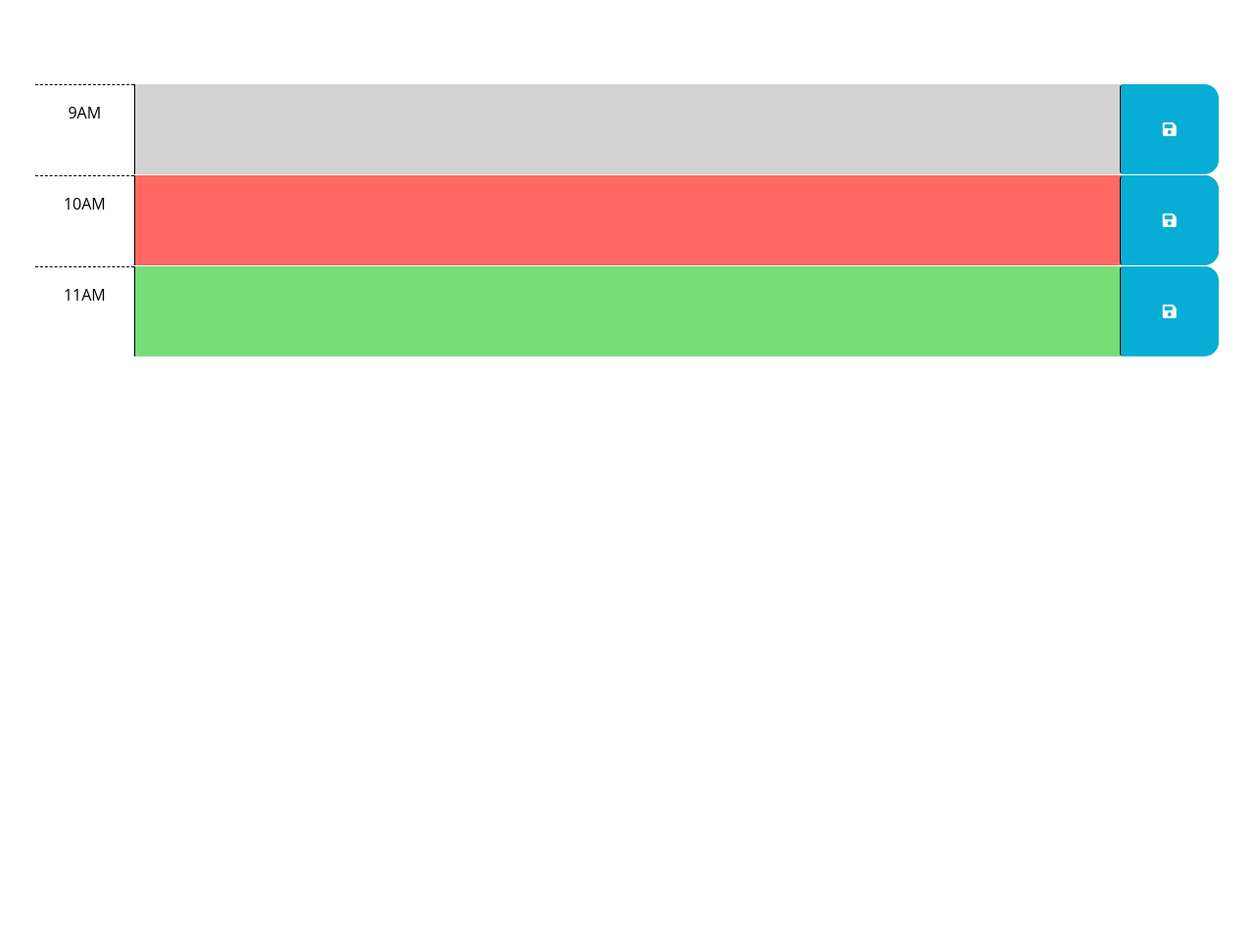
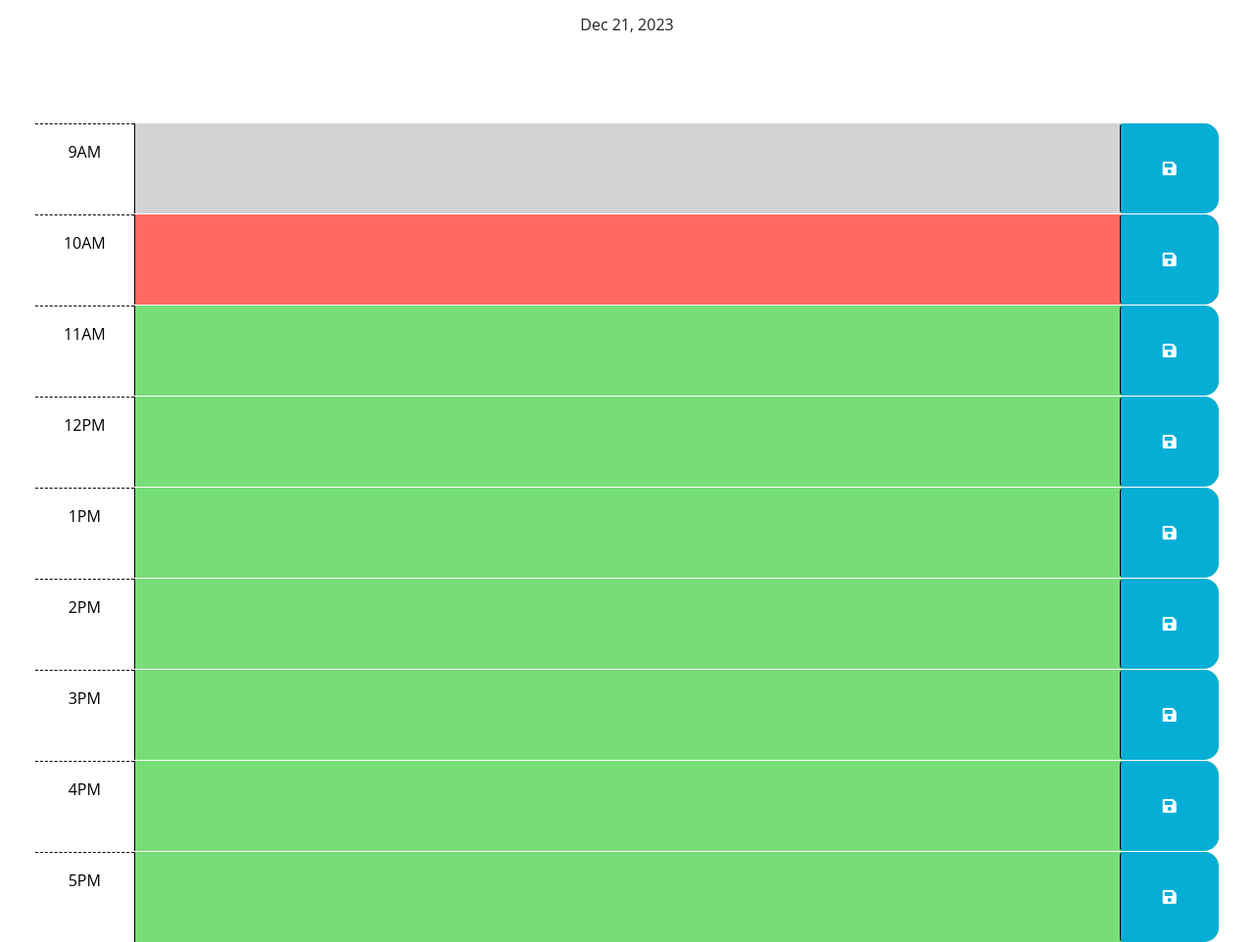
Before and after one commit to mfhooks88/workday-scheduler, a plain HTML site: page Develop/index.html in a window 1280 px wide. Shown: the part 166-1128 px from the top of the page at 98% size. Before the commit the page ends 800 px from the top, so only its background shows below. Drawn offline with nearby package versions, Linux system fonts and the light colour scheme.

Commit message:
minor adjustments to html, readme and js files

```diff
--- a/Develop/index.html
+++ b/Develop/index.html
@@ -1,25 +1,18 @@
 <!DOCTYPE html>
 <html lang="en">
+
 <head>
   <meta charset="UTF-8" />
   <meta name="viewport" content="width=device-width, initial-scale=1.0" />
   <meta http-equiv="X-UA-Compatible" content="ie=edge" />
-    <link
-      href="https://cdn.jsdelivr.net/npm/bootstrap@5.1.3/dist/css/bootstrap.min.css"
-      rel="stylesheet"
-      integrity="sha384-1BmE4kWBq78iYhFldvKuhfTAU6auU8tT94WrHftjDbrCEXSU1oBoqyl2QvZ6jIW3"
-      crossorigin="anonymous"
-    />
-    <link
-      rel="stylesheet"
-      href="https://use.fontawesome.com/releases/v5.8.1/css/all.css"
-      integrity="sha384-50oBUHEmvpQ+1lW4y57PTFmhCaXp0ML5d60M1M7uH2+nqUivzIebhndOJK28anvf"
-      crossorigin="anonymous"
-    />
-    <link
-      href="https://fonts.googleapis.com/css2?family=Fira+Sans:wght@400;700&display=swap"
-      rel="stylesheet"
-    />
+  <link href="https://cdn.jsdelivr.net/npm/bootstrap@5.1.3/dist/css/bootstrap.min.css" rel="stylesheet"
+    integrity="sha384-1BmE4kWBq78iYhFldvKuhfTAU6auU8tT94WrHftjDbrCEXSU1oBoqyl2QvZ6jIW3" crossorigin="anonymous" />
+
+  <link rel="stylesheet" href="https://use.fontawesome.com/releases/v5.8.1/css/all.css"
+    integrity="sha384-50oBUHEmvpQ+1lW4y57PTFmhCaXp0ML5d60M1M7uH2+nqUivzIebhndOJK28anvf" crossorigin="anonymous" />
+
+  <link href="https://fonts.googleapis.com/css2?family=Fira+Sans:wght@400;700&display=swap" rel="stylesheet" />
+
     <link rel="stylesheet" href="style.css" />
   <title>Work Day Scheduler</title>
 </head>
@@ -28,8 +21,9 @@
   <header class="p-5 mb-4">
     <h1 class="display-3">Work Day Scheduler</h1>
     <p class="lead">A simple calendar app for scheduling your work day</p>
-      <p id="currentDay" class="lead"></p>
+    <p id="1a"></p>
   </header>
+
   <div class="container-fluid px-5">
      <!-- Use class for "past", "present", and "future" to apply styles to the
         time-block divs accordingly. The javascript will need to do this by
@@ -67,13 +61,62 @@
         <i class="fas fa-save" aria-hidden="true"></i>
       </button>
     </div>
+
+    <div id="hour-11" class="row time-block future">
+      <div class="col-2 col-md-1 hour text-center py-3">12PM</div>
+      <textarea class="col-8 col-md-10 description" rows="3"> </textarea>
+      <button class="btn saveBtn col-2 col-md-1" aria-label="save">
+        <i class="fas fa-save" aria-hidden="true"></i>
+      </button>
     </div>
+
+    <div id="hour-11" class="row time-block future">
+      <div class="col-2 col-md-1 hour text-center py-3">1PM</div>
+      <textarea class="col-8 col-md-10 description" rows="3"> </textarea>
+      <button class="btn saveBtn col-2 col-md-1" aria-label="save">
+        <i class="fas fa-save" aria-hidden="true"></i>
+      </button>
+    </div>
+
+    <div id="hour-11" class="row time-block future">
+      <div class="col-2 col-md-1 hour text-center py-3">2PM</div>
+      <textarea class="col-8 col-md-10 description" rows="3"> </textarea>
+      <button class="btn saveBtn col-2 col-md-1" aria-label="save">
+        <i class="fas fa-save" aria-hidden="true"></i>
+      </button>
+    </div>
+
+    <div id="hour-11" class="row time-block future">
+      <div class="col-2 col-md-1 hour text-center py-3">3PM</div>
+      <textarea class="col-8 col-md-10 description" rows="3"> </textarea>
+      <button class="btn saveBtn col-2 col-md-1" aria-label="save">
+        <i class="fas fa-save" aria-hidden="true"></i>
+      </button>
+    </div>
+
+    <div id="hour-11" class="row time-block future">
+      <div class="col-2 col-md-1 hour text-center py-3">4PM</div>
+      <textarea class="col-8 col-md-10 description" rows="3"> </textarea>
+      <button class="btn saveBtn col-2 col-md-1" aria-label="save">
+        <i class="fas fa-save" aria-hidden="true"></i>
+      </button>
+    </div>
+
+    <div id="hour-11" class="row time-block future">
+      <div class="col-2 col-md-1 hour text-center py-3">5PM</div>
+      <textarea class="col-8 col-md-10 description" rows="3"> </textarea>
+      <button class="btn saveBtn col-2 col-md-1" aria-label="save">
+        <i class="fas fa-save" aria-hidden="true"></i>
+      </button>
+    </div>
+  </div>
+
+</body>
 
 <script src="https://cdnjs.cloudflare.com/ajax/libs/jquery/3.2.1/jquery.min.js"></script>
 <script src="https://cdn.jsdelivr.net/npm/dayjs@1.11.3/dayjs.min.js"
-    integrity="sha256-iu/zLUB+QgISXBLCW/mcDi/rnf4m4uEDO0wauy76x7U="
-    crossorigin="anonymous"></script>
+  integrity="sha256-iu/zLUB+QgISXBLCW/mcDi/rnf4m4uEDO0wauy76x7U=" crossorigin="anonymous"></script>
 
 <script src="script.js"></script>
-  </body>
+
 </html>
--- a/Develop/script.js
+++ b/Develop/script.js
@@ -19,5 +19,9 @@
   // the values of the corresponding textarea elements. HINT: How can the id
   // attribute of each time-block be used to do this?
   //
-  // TODO: Add code to display the current date in the header of the page.
+
 });
+
+// TODO: Add code to display the current date in the header of the page.
+var today = dayjs();
+$('#1a').text(today.format('MMM D, YYYY'));
--- a/Develop/style.css
+++ b/Develop/style.css
@@ -1,6 +1,10 @@
 body {
   font-family: 'Open Sans', sans-serif;
   font-size: 16px;
+}
+
+header {
+  text-align: center;
 }
 
 textarea {
```
Also changed, not shown: 2 other files. Lines whose indentation alone changed are shown as unchanged.
